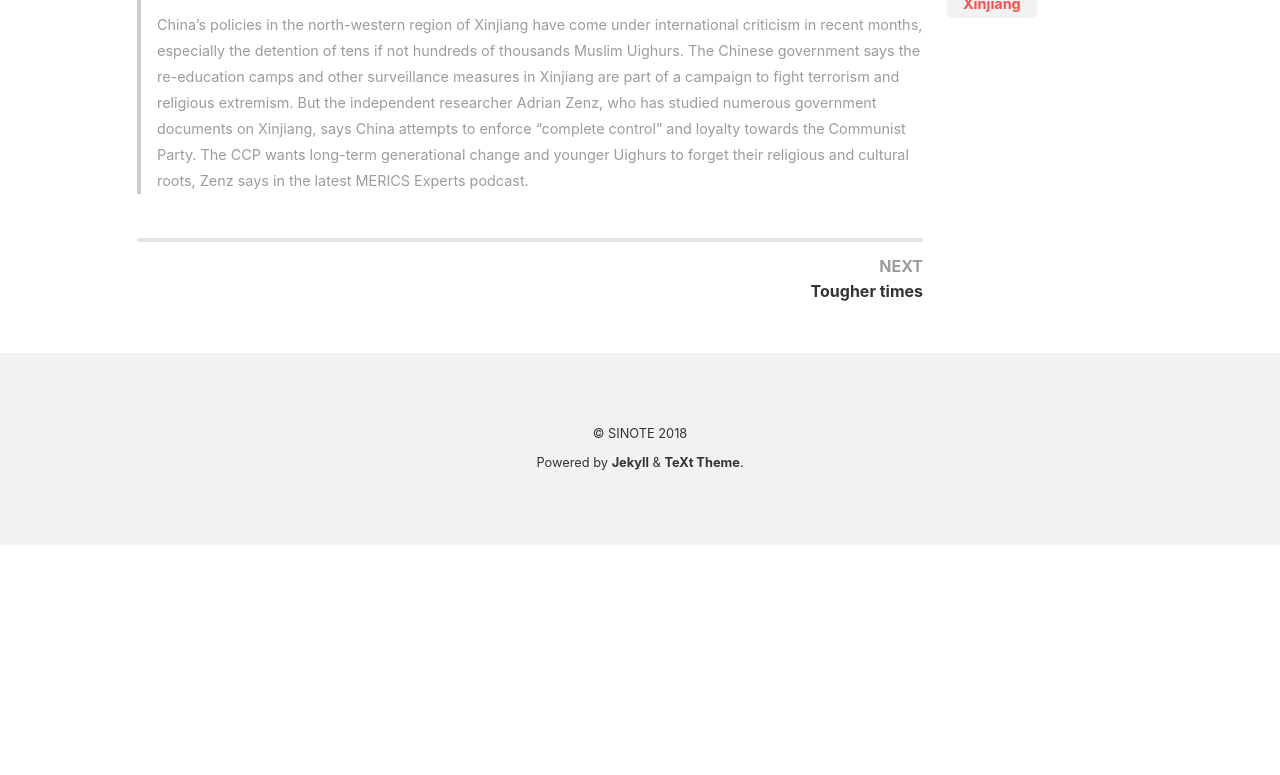
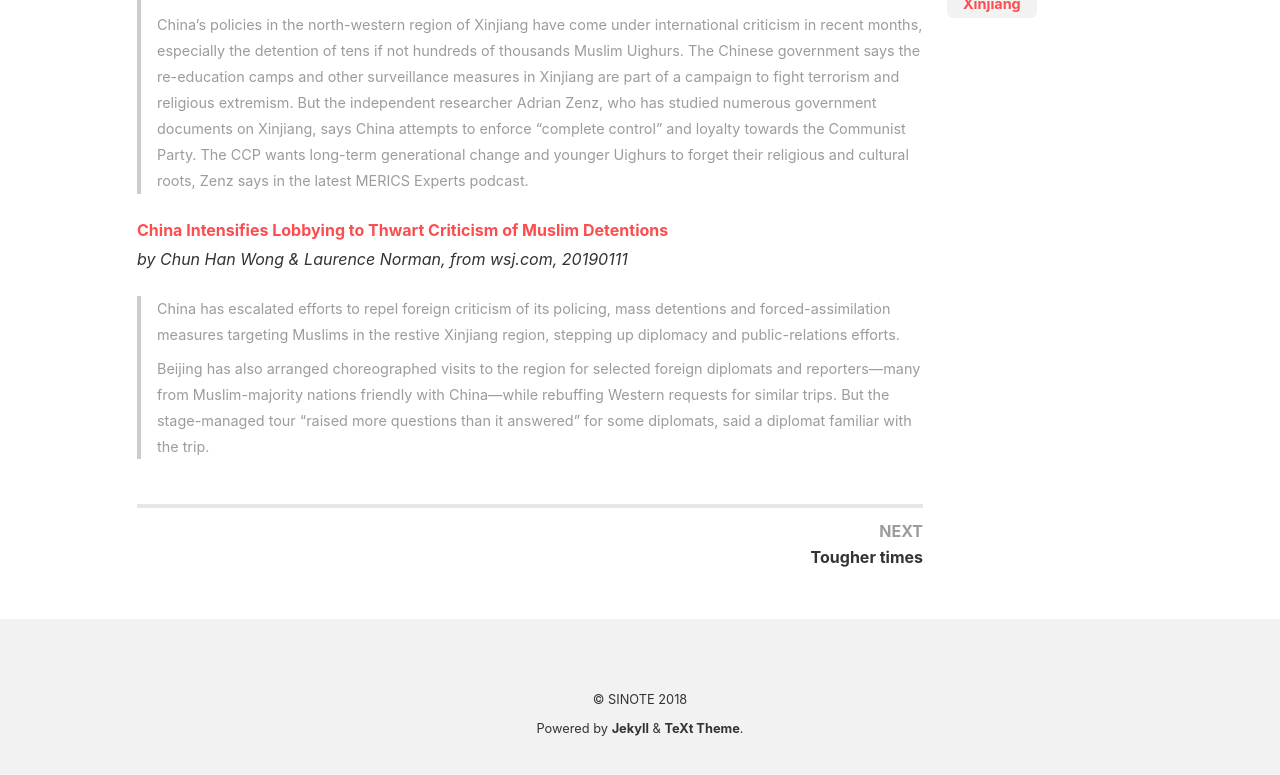
Before and after one commit to sinote86/sinote86.github.io, a Jekyll site: the page built from _posts/2019-01-11-Red-moon-rising.md, in a window 1280 px wide and 900 px high, scrolled down 3840 px, cut to the strip 89-864 px from the top of the window. Built offline with Jekyll 4.4.1, drawn with Linux system fonts in a browser that asks for light colours; nearby versions of some CDN libraries; before the commit the page ends 4474 px from its top, so only the background shows below that.

Commit message:
Update 2019-01-11-Red-moon-rising.md

```diff
--- a/_posts/2019-01-11-Red-moon-rising.md
+++ b/_posts/2019-01-11-Red-moon-rising.md
@@ -61,3 +61,9 @@ date: 2019-01-11
 > <iframe width="100%" height="166" scrolling="no" frameborder="no" allow="autoplay" src="https://w.soundcloud.com/player/?url=https%3A//api.soundcloud.com/tracks/557295975&color=%23ff5500&auto_play=false&hide_related=false&show_comments=true&show_user=true&show_reposts=false&show_teaser=true"></iframe>
 >
 > China’s policies in the north-western region of Xinjiang have come under international criticism in recent months, especially the detention of tens if not hundreds of thousands Muslim Uighurs. The Chinese government says the re-education camps and other surveillance measures in Xinjiang are part of a campaign to fight terrorism and religious extremism. But the independent researcher Adrian Zenz, who has studied numerous government documents on Xinjiang, says China attempts to enforce “complete control” and loyalty towards the Communist Party. The CCP wants long-term generational change and younger Uighurs to forget their religious and cultural roots, Zenz says in the latest MERICS Experts podcast.
+
+[China Intensifies Lobbying to Thwart Criticism of Muslim Detentions](https://www.wsj.com/articles/china-intensifies-lobbying-to-thwart-criticism-of-muslim-detentions-11547230366) <br> *by Chun Han Wong & Laurence Norman, from wsj.com, 20190111*
+
+> China has escalated efforts to repel foreign criticism of its policing, mass detentions and forced-assimilation measures targeting Muslims in the restive Xinjiang region, stepping up diplomacy and public-relations efforts.
+>
+> Beijing has also arranged choreographed visits to the region for selected foreign diplomats and reporters—many from Muslim-majority nations friendly with China—while rebuffing Western requests for similar trips. But the stage-managed tour “raised more questions than it answered” for some diplomats, said a diplomat familiar with the trip.
```
